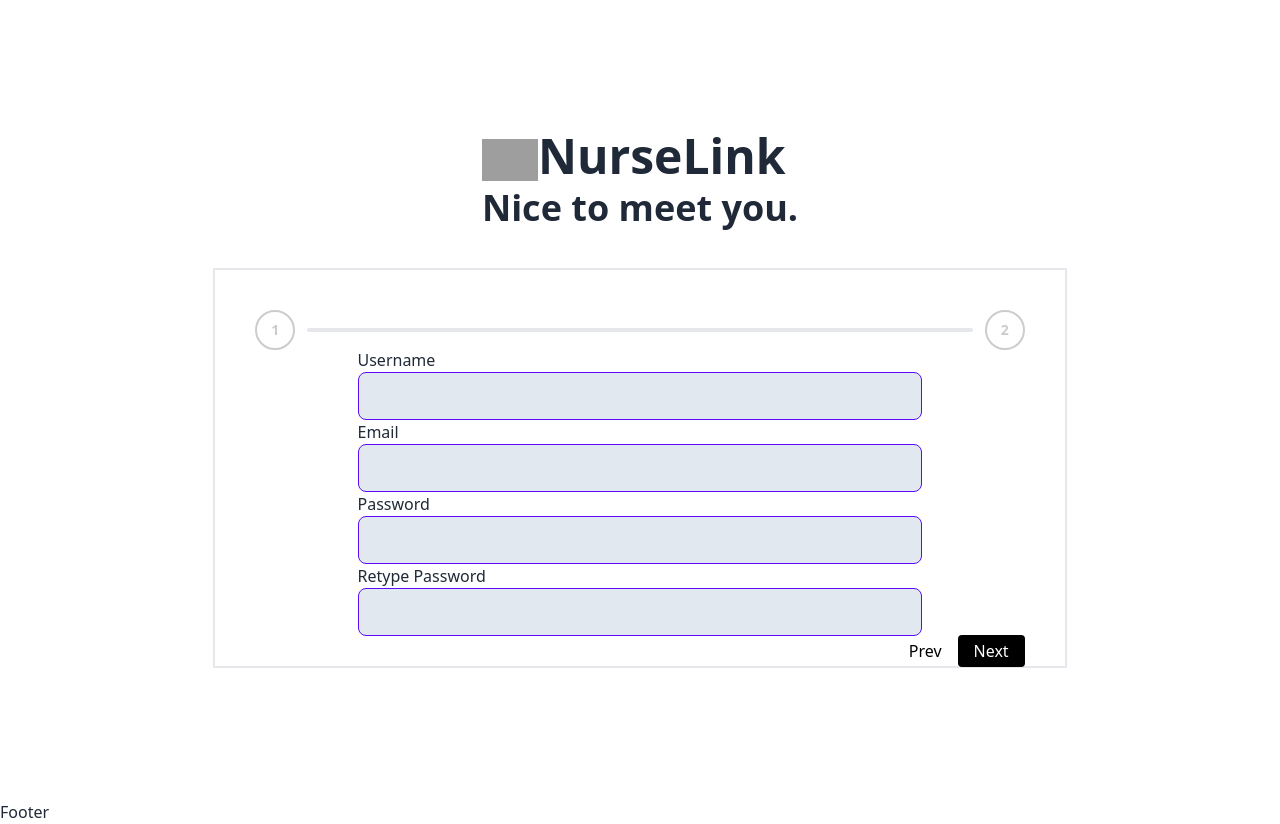
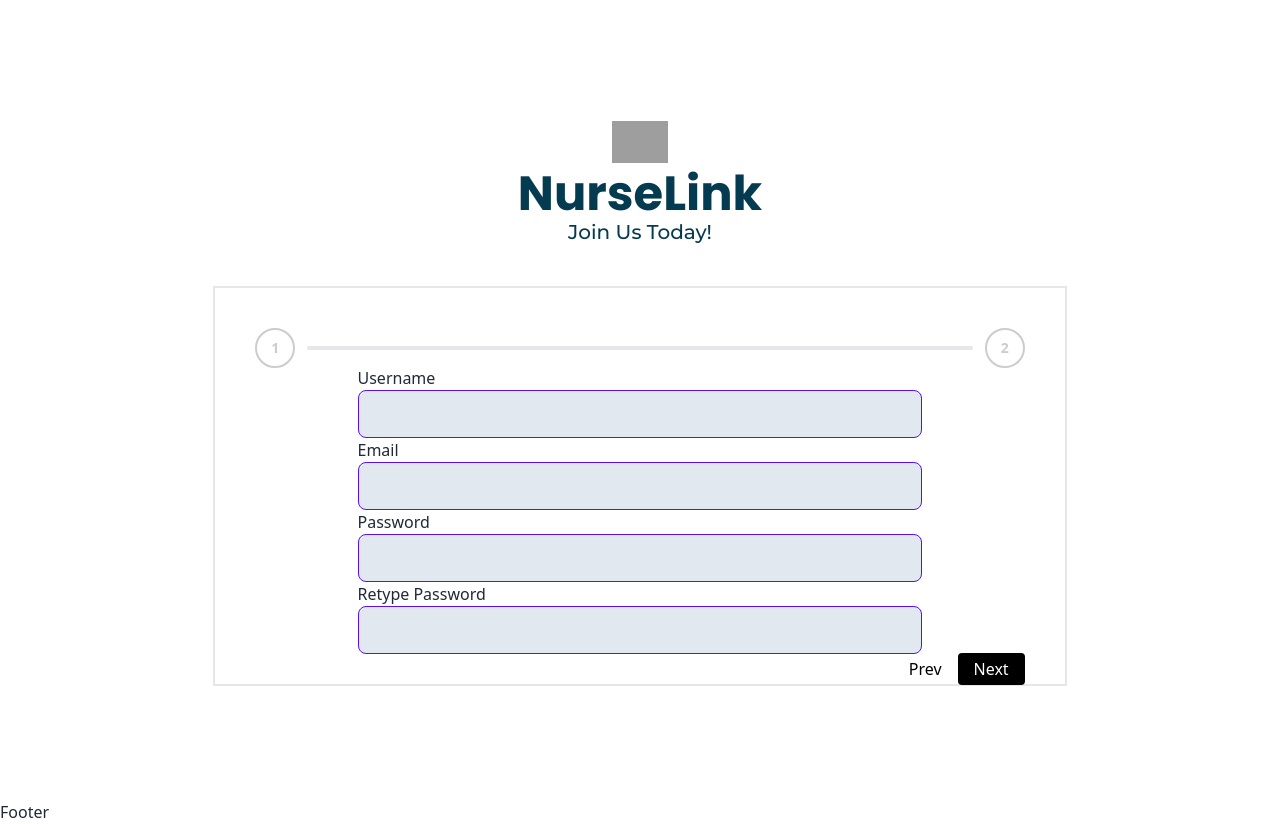
Before and after one commit to Ethea2/Nurse-Link, a React (Vite) app in the folder frontend/: page /register-institute in a window 1280 px wide. Built offline with nearby package versions, Linux system fonts and the light colour scheme; grey boxes are pictures that could not be loaded.

Commit message:
fonts for reg and reg insti

```diff
--- a/frontend/src/pages/register/RegisterPage.tsx
+++ b/frontend/src/pages/register/RegisterPage.tsx
@@ -46,6 +46,12 @@ import React from "react"
 import { Link } from "react-router-dom"
 
 const RegisterPage = () => {
+    const style = document.createElement('style');
+    style.innerHTML = `
+      @import url('https://fonts.googleapis.com/css2?family=Poppins:wght@700&display=swap');
+      @import url('https://fonts.googleapis.com/css2?family=Montserrat:wght@500&display=swap');
+    `;
+    document.head.appendChild(style);
     return (
         <section className="w-full min-h-screen flex flex-col justify-center items-center">
             <div className="titleAndLogo text-center">
@@ -56,9 +62,9 @@ const RegisterPage = () => {
                             style={{ width: "70px", height: "70px" }}
                         />
                     </div>
-                    <div className="title text-6xl font-bold" style={{ fontSize: "4rem" }}>NurseLink</div>
+                    <div className="title text-6xl font-bold" style={{ fontSize: "4rem", fontFamily: 'Poppins, sans-serif', fontWeight: 700, color: '#053B50'}}>NurseLink</div>
                 </div>
-                <p className="text-2xl font-semibold">Join us today!</p>
+                <p className="text-2xl font-semibold" style={{fontFamily: 'Montserrat, sans-serif', fontWeight: 500, color: '#053B50'}}>Join us today!</p>
             </div>
             <div className="flex flex-col gap-5 mt-10 mb-20 sm:flex-row">
                 <Link to="/register-institute">
--- a/frontend/src/pages/registerInstitute/RegisterInstitute.tsx
+++ b/frontend/src/pages/registerInstitute/RegisterInstitute.tsx
@@ -5,6 +5,12 @@ import useRegister from "../../hooks/useRegister.tsx"
 import Steps from "../../components/registerComponents/Steps.tsx"
 
 const RegisterInstitute = () => {
+    const style = document.createElement('style');
+    style.innerHTML = `
+      @import url('https://fonts.googleapis.com/css2?family=Poppins:wght@700&display=swap');
+      @import url('https://fonts.googleapis.com/css2?family=Montserrat:wght@500&display=swap');
+    `;
+    document.head.appendChild(style);
     //defailt user requirements
     const [username, setUsername] = useState<string>("")
     const [email, setEmail] = useState<string>("")
@@ -144,20 +150,20 @@ const RegisterInstitute = () => {
         <>
             <div className="registerPage flex items-center w-full h-screen">
                 <div className="leftPage flex items-center justify-center flex-col w-full h-full">
-                    <div className="mb-10">
-                        <div className="titleAndLogo flex bg">
+                <div className="mb-10 flex flex-col items-center">
+                        {/*<div className="titleAndLogo flex">*/}
                             <div className="logoPng ">
                                 <img
-                                    src="https://upload.wikimedia.org/wikipedia/commons/thumb/1/18/Grey_Square.svg/480px-Grey_Square.svg.png"
+                                    src="https://res.cloudinary.com/dpuuajd0k/image/upload/v1698127920/CSSWENG%20GROUP%203/qt4ozeain5lqwtz5jmb3.png"
                                     className="object-scale-down h-14 w-14"
                                 />
                             </div>
-                            <div className="title text-5xl font-bold ">
+                            <div className="title text-5xl font-bold" style={{ fontFamily: 'Poppins, sans-serif', fontWeight: 700, color: '#053B50' }}>
                                 NurseLink
                             </div>
-                        </div>
-                        <div className="welcomeTitle text-4xl font-semibold ">
-                            Nice to meet you.
+
+                        <div className="welcomeTitle text-xl font-semibold " style={{fontFamily: 'Montserrat, sans-serif', fontWeight: 500, color: '#053B50'}}>
+                            Join Us Today!
                         </div>
                     </div>
                     <div className="border-2 h-1/2 w-2/3 p-10">
```
